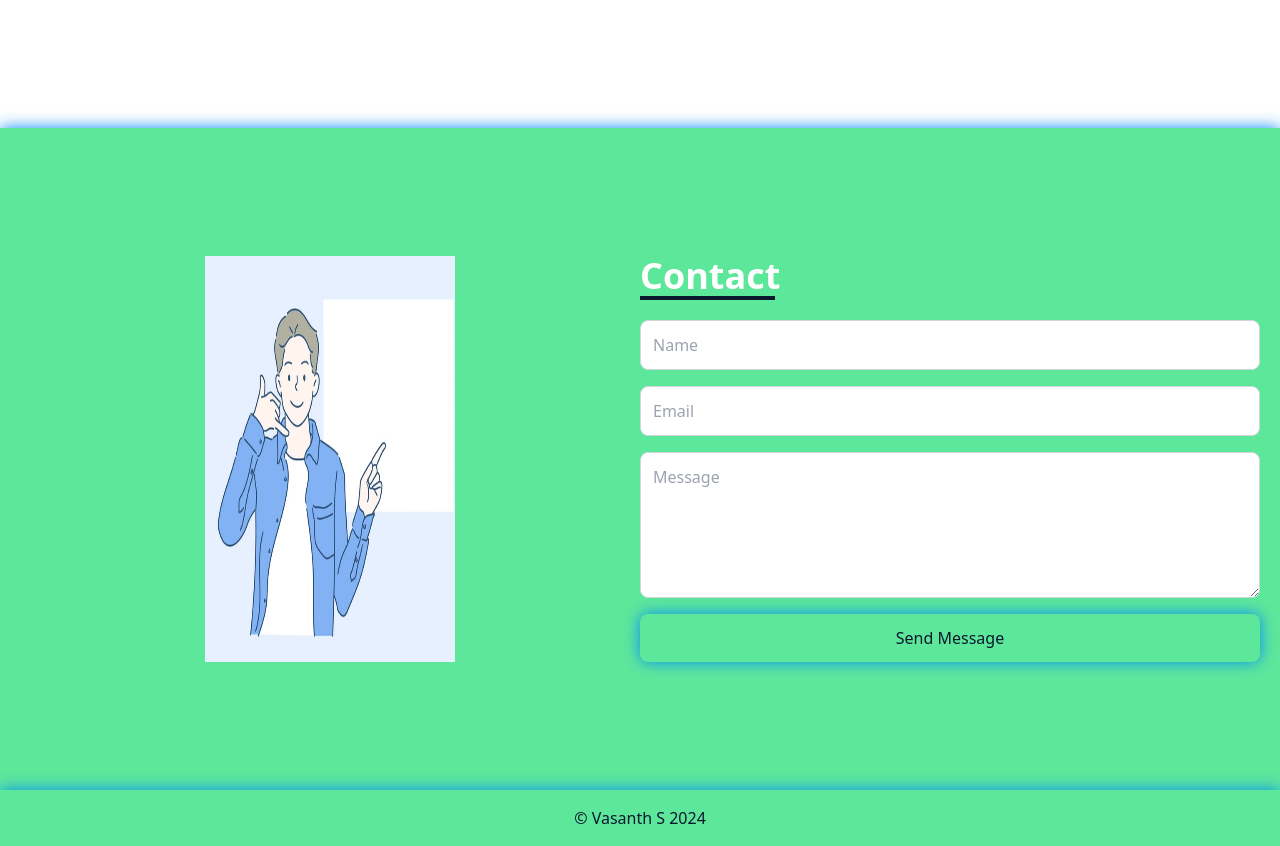
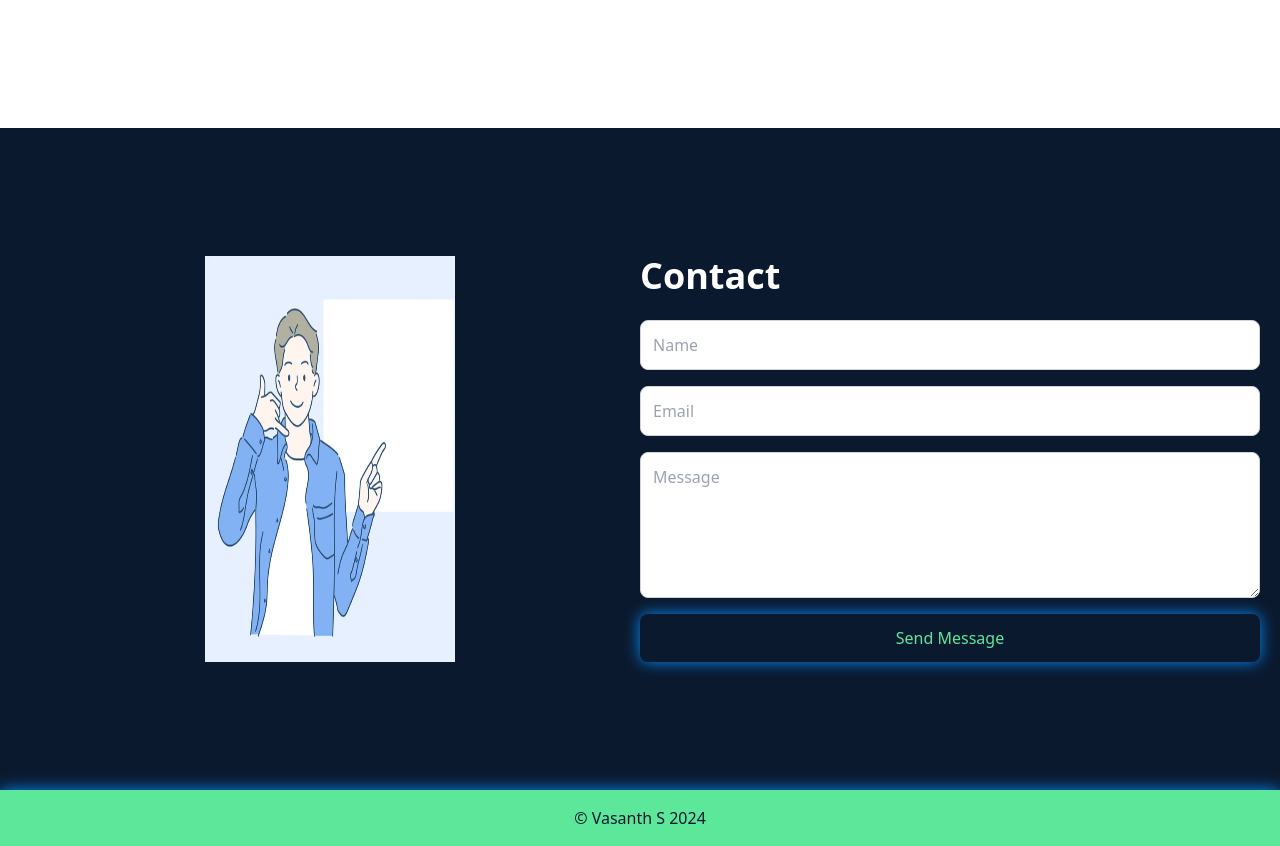
Before and after one commit to vasanthselva/react-portfolio, a React (Create React App) app: page / in a window 1280 px wide. Shown: the part 3447-4293 px from the top of the page. Built offline with nearby package versions, Linux system fonts and the light colour scheme.

Commit message:
Update Contact.js

```diff
--- a/src/components/Contact.js
+++ b/src/components/Contact.js
@@ -2,7 +2,7 @@ import ContactImg from '../assets/contact.webp';
 
 export default function Contact() {
     return (
-        <section className='flex flex-col md:flex-row px-5 py-32 bg-primary justify-center'id='contact'>
+        <section className='flex flex-col md:flex-row px-5 py-32 bg-secondary justify-center'id='contact'>
             <div className='md:w-1/2 flex justify-center'>
                 <img className='w-[250px]' src={ContactImg} alt="Contact" />
             </div>
@@ -26,7 +26,7 @@ export default function Contact() {
                     />
                     <button
                         type="submit"
-                        className="p-3 bg-primary text-white rounded-lg hover:bg-primary-dark transition duration-300">
+                        className="p-3 bg-forth text-white rounded-lg hover:bg-secondary-dark transition duration-300">
                         Send Message
                     </button>
                 </form>
```
